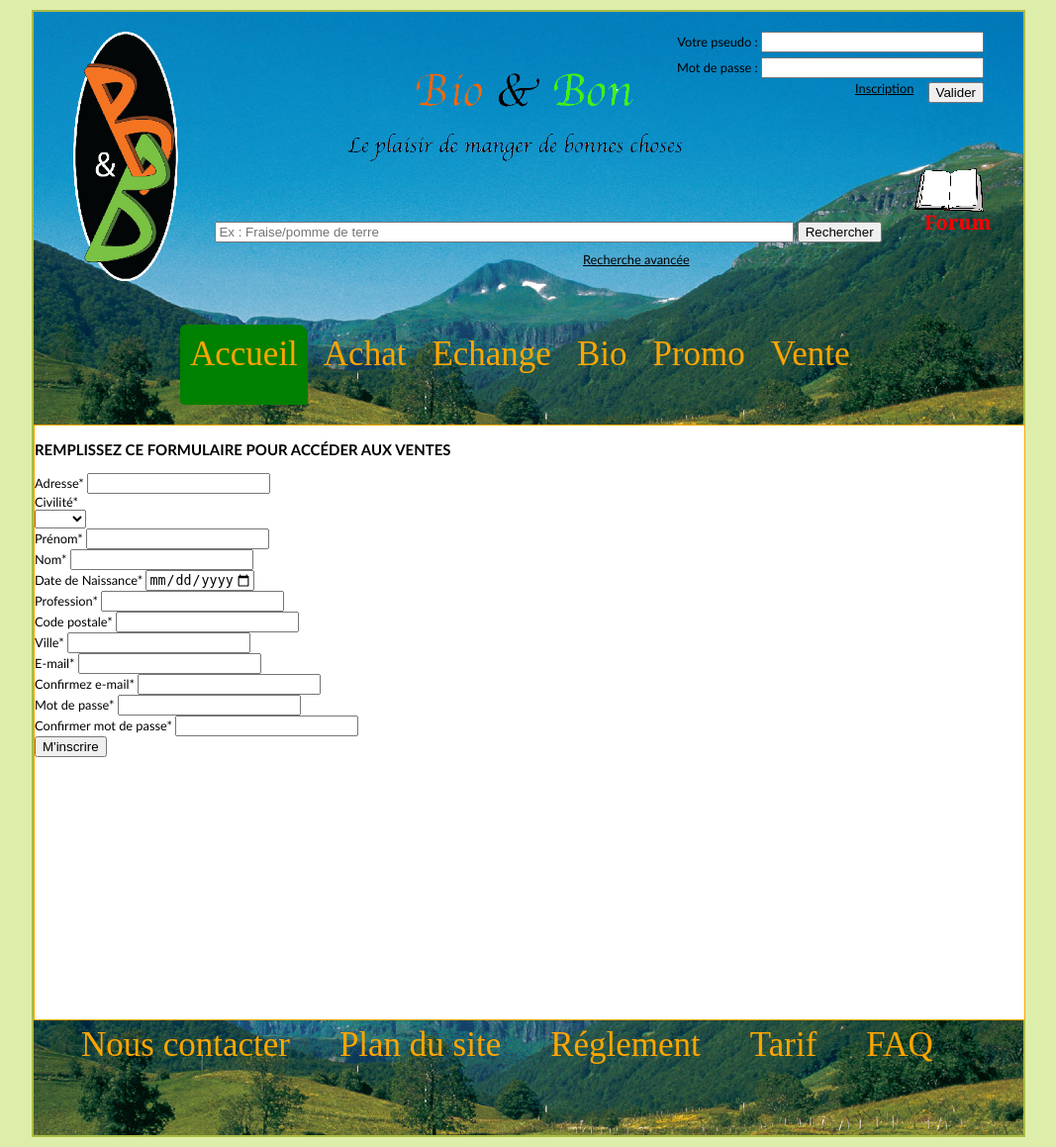
After one commit to Qlalle/APP_INFO, a PHP site: page /PageInscription.php in a window 1280 px wide. The commit adds this page. Shown: the whole page at 99% size, without its empty margins (106-1173 px from the left). Run offline with PHP 8.4, Linux system fonts and the light colour scheme.

Commit message:
création de la page inscription
code php ne marche pas encore

```diff
--- a/PageInscription.css
+++ b/PageInscription.css
@@ -14,7 +14,9 @@ div#conteneur
     text-align: left ;
     border: 2px solid #ab4 ;
     background: #fff ;
-    background-image:url(prairie.jpeg);
+    background-image:url(vaches2.png);
+    height: 1135px;
+
 }
 h1#header
 {
@@ -27,67 +29,24 @@ h1#header
 }
 h1#header a
 {
-    width: 50px ;
-    height: 20px ;
+    width: 400px ;
+    height: 150px ;
     display: block ;
     background: url(Logo2.png) no-repeat ;
     position: relative ;
-    left: 55px ;
-    top: 260px ;
-    text-indent: -50px ;
-    font-family: "apple chancery";
-    font-size: 25px;
-    color : black;
+    left: 250px ;
+    top: 10px ;
+    text-indent: -5000px ;
 }
 
 header {
-    height: 400px;
+    height: 320px;
 }
-span#prix
-{
-    font-family: sans-serif;
-    font-size: 20px;
-    text-align: left;
-    position: relative ;
-    left: -10px ;
 
-}
-span#photo
-{
-    font-family: sans-serif;
-    font-size: 20px;
-    text-align: left;
-    position: relative ;
-    left: -30px ;
 
-}
-span
-{
-    font-family: sans-serif;
-    font-size: 20px;
-    text-align: left;
-    position: relative ;
-    left: -50px ;
 
-}
-span#region
-{
-    font-family: sans-serif;
-    font-size: 20px;
-    text-align: left;
-    position: relative ;
-    left: -80px ;
 
-}
-span#description
-{
-    font-family: sans-serif;
-    font-size: 20px;
-    text-align: left;
-    position: relative ;
-    left: -200px ;
 
-}
 
 p#pseudo
 {
@@ -130,8 +89,15 @@ a#ra{
     width:1040px;
     height:0;
     color: black ;
-    top : -170;
+    top : -220;
     left:555;
+}
+a#inscription{
+    position: relative;
+    top: -273px;
+    right:-830;
+    width: 10px;
+    color: black;
 }
 div#forum
 {
@@ -159,97 +125,75 @@ div#searchbar
     width:1040px;
     height:0;
     color: #8a0 ;
-    top : -300;
+    top : -250;
     right:0;
 
 }
-ul#menu
+#onglets
 {
-    height: 50px ;
-    margin: 0 ;
-    padding: 0 ;
-    background: url(bg_menu.gif) repeat-x 0 -25px ;
-    list-style-type: none ;
+    font-family:  "apple chancery";
+    list-style-type : none;
+    padding-bottom : 48px; /* à modifier suivant la taille de la police ET de la hauteur de l'onglet dans #onglets li */
+    top : -20px;
+    left : 105px;
+    position: relative;
 }
-ul#menu li
+#onglets li
 {
-    float: left;
-    text-align: center ;
+    float : left;
+    height : 80px; /* à modifier suivant la taille de la police pour centrer le texte dans l'onglet */
+    margin : 3px 3px 0 3px !important;  /* Pour les navigateurs autre que IE */
 }
-ul#menu li a
+#onglets li.active
 {
-    width: 160px ;
-    line-height: 25px ;
-    font-size: 1.2em ;
-    font-weight: bold ;
-    letter-spacing: 2px ;
-    color: #fff ;
-    display: block ;
-    text-decoration: none ;
-    border-right: 2px solid #dea ;
+    border-bottom: 1px solid green;
+    background-color: green;
+    border-radius: 5px 10px 0 5px;
 }
-ul#menu li a:hover
+#onglets a
 {
-    background: url(bg_menu.gif) repeat-x 0 0 ;
+    display : block;
+    color : orange;
+    text-decoration : none;
+    padding : 10px 10px;
+    font-size: 35px;
+    display: block;
+}
+#Basdepage
+{
+    font-family:  "apple chancery";
+    list-style-type : none;
+    padding-bottom : 47px; /* à modifier suivant la taille de la police ET de la hauteur de l'onglet dans #onglets li */
+    margin: 0 auto;
+    top : -20px;
+    left : -17px;
+    position: relative;
+}
+#Basdepage li
+{
+    float : left;
+    margin : 5px 5px 5px 5px !important;  /* Pour les navigateurs autre que IE */
+}
+#Basdepage a
+{
+    display : block;
+    color : orange;
+    text-decoration : none;
+    padding : 20px;
+    font-size: 35px;
+    display: block;
+
+    }
+div#corp{
+    background-image:url(fond.png);
+}
+table
+{
+    border-collapse: collapse;
+    background-image:url(fond.png);
+
+}
+td, th /* Mettre une bordure sur les td ET les th */
+{
     text-align: center;
 }
-
-div#contenu
-{
-    border-collapse: collapse;
-    background-image:url(Fond.png);
-    }
-
-
-
-h3{
-    height: 50px ;
-    margin: auto;
-    padding: auto ;
-}
-
-
-
-
-
-
-
-
-
-
-
-
-
-
-
-
-ul#Basdepage
-{
-    height: 50px ;
-    margin: auto;
-    padding: auto ;
-    background: url(bg_menu.gif) repeat-x 0 -25px ;
-    list-style-type: none ;
-}
-ul#Basdepage li
-{
-    float: left;
-    text-align: center ;
-}
-ul#Basdepage li a
-{
-    width: 180px ;
-    line-height: 25px ;
-    font-size: 1.2em ;
-    font-weight: bold ;
-    letter-spacing: 2px ;
-    color: #fff ;
-    display: block ;
-    text-decoration: none ;
-    border-right: 2px solid #dea ;
-}
-ul#Basdepage li a:hover
-{
-    background: url(bg_menu.gif) repeat-x 0 0 ;
-    text-align: center;
-}
--- /dev/null
+++ b/PageInscription.php
@@ -0,0 +1,147 @@
+<!DOCTYPE html">
+<html lang="fr">
+  <head>
+    <meta charset="utf-8" />
+    <title>Bio & Bon</title>
+    <link rel="stylesheet" href="PageInscription.css" />
+  </head>
+
+  <body>
+  <div id="conteneur">
+    <header>
+    <h1 id="header"><a href="#" title="Bio&Bon">Bio&Bon</a></h1>
+
+    <p id="pseudo">
+        <label>Votre pseudo</label> : <input type="text" name="pseudo" size="25"/>
+    </p>
+    <p id="mdp">
+
+        <label>Mot de passe</label> : <input type="password" name="mot de passe" size="25" />
+    </p>
+    <p id="bouton">
+      <input type="submit" value="Valider" />
+    </p>
+    <a id="inscription" href="#">Inscription</a>
+
+    <div id="forum"> <img src="Livre.png" alt="logo"  />
+  		<h2 id="t" class="Style5">Forum</h2>
+		</div>
+
+    <div id="searchbar">
+            <form action="" class="formulaire">
+               <input class="champ" type="text" placeholder="Ex : Fraise/pomme de terre" size="70" maxlength="50" />
+               <input class="bouton" type="button" value="Rechercher" />
+            </form>
+    </div>
+
+    <a id="ra" href="#">Recherche avancée</a>
+
+</header>
+
+  <div id="menu">
+  <ul id="onglets">
+    <li  class="active"><a href="Page d'accueil.html"> Accueil </a></li>
+    <li><a href="Page achat.html"> Achat </a></li>
+    <li><a href="Page echange.html"> Echange </a></li>
+    <li><a href="Pagebio.html"> Bio </a></li>
+    <li><a href="#.html"> Promo </a></li>
+    <li><a href="Page vente.html"> Vente </a></li>
+  </ul>
+</div>
+
+ <div id="corp" style="overflow:auto; height: 600px; width: 1000px; border: 1px solid orange">
+<table style="width: 100%;">
+
+<h3>REMPLISSEZ CE FORMULAIRE POUR ACCÉDER AUX VENTES</h3>
+<!-- Nom de la base de donnee = bioetbon/users-->
+ <tbody >
+<form method="post" >
+
+<label>Adresse*                   <input type="text" name="country"/></label><br/>
+<label>Civilité*              </br> <select name="civilite">
+    <option value=""></option>
+    <option value="M">M</option>
+    <option value="Mme">Mme</option>
+</select></label><br/>
+<label>Prénom*                 <input type="text" name="first_name"/></label><br/>
+<label>Nom*                    <input type="text" name="last_name"/></label><br/>
+<label>Date de Naissance*      <input type="date" max="2016-01-01" min="2011-08-13" name="birthday"></label><br/>
+<label>Profession*              <input type="text" name="job"/></label><br/>
+<label>Code postale*            <input type="text" name="user_post_office_box"/></label><br/>
+<label>Ville*                  <input type="text" name="city"/></label><br/>
+<label>E-mail*                 <input type="text" name="email"/></label><br/>
+<label>Confirmez e-mail*       <input type="text" name="email2"/></label><br/>
+<label>Mot de passe*           <input type="password" name="password"/></label><br/>
+<label>Confirmer mot de passe* <input type="password" name="passe2"/></label><br/>
+<input type="submit" name="valider" value="M'inscrire"/>
+</form>
+ </tbody >
+
+</table>
+</div>
+<?php
+
+  if(isset($_POST['valider']))
+    {
+
+        echo 'jai appuié';
+
+     // D'abord, je me connecte à la base de données.
+     $bdd = new PDO('mysql:host=localhost;dbname=bioetbon;charset=utf8', 'root', '');
+
+
+      // Je recupere les infos
+      $password = $_POST['password'];
+      $passe2 = $_POST['passe2'];
+      $email = $_POST['email'];
+      $email2 = $_POST['email2'];$country = $_POST['country'];
+      $civilite = $_POST['civilite'];
+      $first_name = $_POST['first_name'];
+      $last_name = $_POST['last_name'];
+      $birthday = $_POST['birthday'];
+      $job = $_POST['job'];
+      $user_post_office_box = $_POST['user_post_office_box'];
+      $city = $_POST['city'];
+
+
+      // Je verifie que TOUT les champs sont remplis.
+      if(($password == 0)||($email == 0)||($civilite == 0) || ($first_name == 0) || ($last_name == 0) || ($birthday == 0) || ($job == 0) || ($user_post_office_box == 0) || ($city == 0) || ($email == 0) )
+      {
+        echo'Vous devez remplir toutes les coordonnées';
+      }
+      else
+      {
+       if(($password == $passe2) && ($email == $email2) )
+          {
+
+
+
+         $reponse = $bdd->query("INSERT INTO users VALUES('', '$country','$civilite', '$first_name','$last_name','$birthday', '$job', '$user_post_office_box', '$city', '$email','$password','','')");
+         }
+
+          else
+          {
+          echo 'Les deux mots de passe ou les deux e-mails que vous avez rentrés ne correspondent pas';
+          }
+      }
+    }
+
+?>
+
+
+
+
+
+
+
+ <ul id="Basdepage">
+        <li><a href="Page contact.html">Nous contacter</a></li>
+        <li><a href="#">Plan du site</a></li>
+        <li><a href="Réglement.html">Réglement</a></li>
+        <li><a href="page tarif.html">Tarif</a></li>
+        <li><a href="FAQ.html">FAQ</a></li>
+      </ul>
+
+  </div>
+  </body>
+</html>
```
Also changed, not shown: PageInscription.html (deleted, +0 -123 lines).
